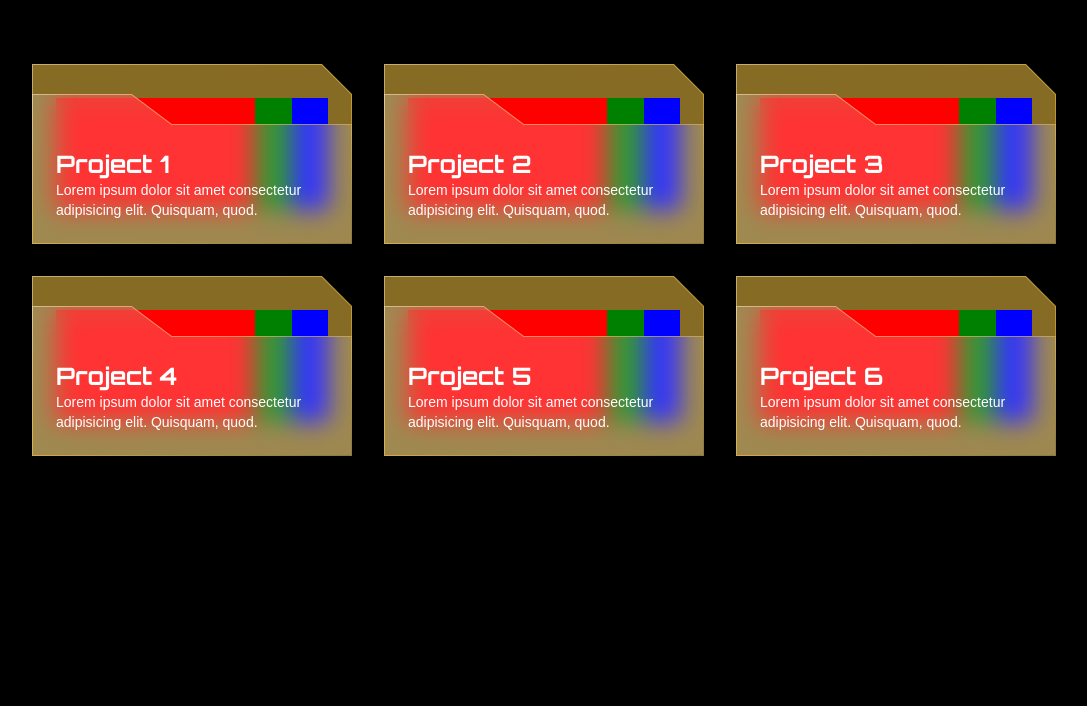
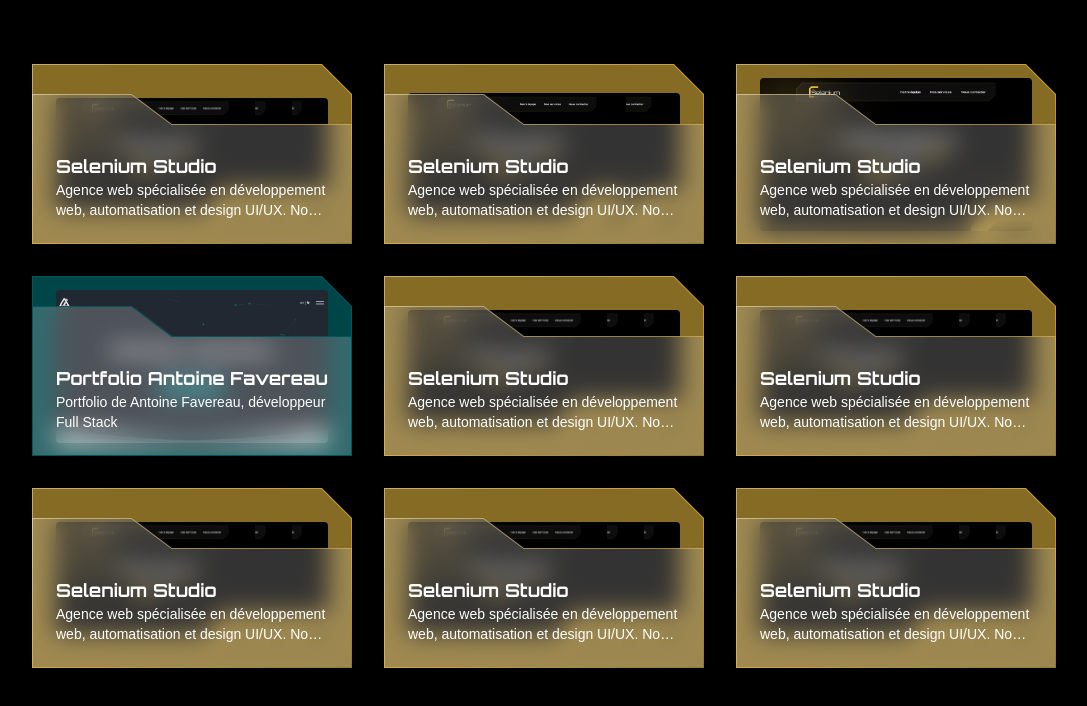
Before and after one commit to Agency-Titanium-Labs/selenium-website, a Next.js app: page /projects in a window 1280 px wide. Shown: the top 706 px of the page, without its empty margins (96-1183 px from the left). Built offline with nearby package versions, Linux system fonts and the light colour scheme; a web font is replaced by a local one.

Commit message:
improved projects

```diff
--- a/app/projects/page.tsx
+++ b/app/projects/page.tsx
@@ -1,63 +1,194 @@
+"use client";
+
+import Image from "next/image";
 import { twMerge } from "tailwind-merge";
+import { useRef } from "react";
+import gsap from "gsap";
 
-export default function Projects() {
 const projects = [
   {
-      title: "Project 1",
+    title: "Selenium Studio",
     description:
-        "Lorem ipsum dolor sit amet consectetur adipisicing elit. Quisquam, quod.",
-      images: ["1", "2", "3"],
-      link: "#",
+      "Agence web spécialisée en développement web, automatisation et design UI/UX. Nous créons des sites, applications et outils sur mesure adaptés à vos besoins.",
+    images: [
+      "/projects/selenium-studio-hero.png",
+      "/projects/selenium-studio-hero.png",
+      "/projects/selenium-studio-hero.png",
+    ],
+    link: "https://selenium-studio.com",
   },
   {
-      title: "Project 2",
+    title: "Selenium Studio",
     description:
-        "Lorem ipsum dolor sit amet consectetur adipisicing elit. Quisquam, quod.",
-      images: ["1", "2", "3"],
-      link: "#",
+      "Agence web spécialisée en développement web, automatisation et design UI/UX. Nous créons des sites, applications et outils sur mesure adaptés à vos besoins.",
+    images: [
+      "/projects/selenium-studio-hero.png",
+      "/projects/selenium-studio-hero.png",
+    ],
+    link: "https://selenium-studio.com",
   },
   {
-      title: "Project 3",
+    title: "Selenium Studio",
     description:
-        "Lorem ipsum dolor sit amet consectetur adipisicing elit. Quisquam, quod.",
-      images: ["1", "2", "3"],
-      link: "#",
+      "Agence web spécialisée en développement web, automatisation et design UI/UX. Nous créons des sites, applications et outils sur mesure adaptés à vos besoins.",
+    images: ["/projects/selenium-studio-hero.png"],
+    link: "https://selenium-studio.com",
   },
   {
-      title: "Project 4",
-      description:
-        "Lorem ipsum dolor sit amet consectetur adipisicing elit. Quisquam, quod.",
-      images: ["1", "2", "3"],
-      link: "#",
+    title: "Portfolio Antoine Favereau",
+    description: "Portfolio de Antoine Favereau, développeur Full Stack",
+    images: ["/projects/portfolio-antoine-hero.png"],
+    link: "https://antoinefavereau.fr",
+    accentColor: "#00adb5",
   },
   {
-      title: "Project 5",
+    title: "Selenium Studio",
     description:
-        "Lorem ipsum dolor sit amet consectetur adipisicing elit. Quisquam, quod.",
-      images: ["1", "2", "3"],
-      link: "#",
+      "Agence web spécialisée en développement web, automatisation et design UI/UX. Nous créons des sites, applications et outils sur mesure adaptés à vos besoins.",
+    images: [
+      "/projects/selenium-studio-hero.png",
+      "/projects/selenium-studio-hero.png",
+      "/projects/selenium-studio-hero.png",
+    ],
+    link: "https://selenium-studio.com",
   },
   {
-      title: "Project 6",
+    title: "Selenium Studio",
     description:
-        "Lorem ipsum dolor sit amet consectetur adipisicing elit. Quisquam, quod.",
-      images: ["1", "2", "3"],
-      link: "#",
+      "Agence web spécialisée en développement web, automatisation et design UI/UX. Nous créons des sites, applications et outils sur mesure adaptés à vos besoins.",
+    images: [
+      "/projects/selenium-studio-hero.png",
+      "/projects/selenium-studio-hero.png",
+      "/projects/selenium-studio-hero.png",
+    ],
+    link: "https://selenium-studio.com",
+  },
+  {
+    title: "Selenium Studio",
+    description:
+      "Agence web spécialisée en développement web, automatisation et design UI/UX. Nous créons des sites, applications et outils sur mesure adaptés à vos besoins.",
+    images: [
+      "/projects/selenium-studio-hero.png",
+      "/projects/selenium-studio-hero.png",
+      "/projects/selenium-studio-hero.png",
+    ],
+    link: "https://selenium-studio.com",
+  },
+  {
+    title: "Selenium Studio",
+    description:
+      "Agence web spécialisée en développement web, automatisation et design UI/UX. Nous créons des sites, applications et outils sur mesure adaptés à vos besoins.",
+    images: [
+      "/projects/selenium-studio-hero.png",
+      "/projects/selenium-studio-hero.png",
+      "/projects/selenium-studio-hero.png",
+    ],
+    link: "https://selenium-studio.com",
+  },
+  {
+    title: "Selenium Studio",
+    description:
+      "Agence web spécialisée en développement web, automatisation et design UI/UX. Nous créons des sites, applications et outils sur mesure adaptés à vos besoins.",
+    images: [
+      "/projects/selenium-studio-hero.png",
+      "/projects/selenium-studio-hero.png",
+      "/projects/selenium-studio-hero.png",
+    ],
+    link: "https://selenium-studio.com",
   },
 ];
 
+function ProjectCard({
+  project,
+  index,
+}: {
+  project: (typeof projects)[0];
+  index: number;
+}) {
+  const cardRef = useRef<HTMLDivElement>(null);
+
+  const handleMouseMove = (e: React.MouseEvent<HTMLDivElement>) => {
+    if (!cardRef.current) return;
+
+    const rect = cardRef.current.getBoundingClientRect();
+    const x = e.clientX - rect.left;
+    const y = e.clientY - rect.top;
+
+    const centerX = rect.width / 2;
+    const centerY = rect.height / 2;
+
+    const rotateX = (y - centerY) / 10;
+    const rotateY = (centerX - x) / 10;
+
+    gsap.to(cardRef.current, {
+      rotateX: rotateX,
+      rotateY: rotateY,
+      scale: 1.1,
+      duration: 0.5,
+      ease: "power2.out",
+      overwrite: true,
+    });
+
+    // Parallax effect for the background and text
+    const bg = cardRef.current.querySelector(".bg-parallax");
+    if (bg) {
+      gsap.to(bg, {
+        x: (x - centerX) / 20,
+        y: (y - centerY) / 20,
+        duration: 0.5,
+        ease: "power2.out",
+        overwrite: true,
+      });
+    }
+  };
+
+  const handleMouseLeave = () => {
+    if (!cardRef.current) return;
+    gsap.to(cardRef.current, {
+      rotateX: 0,
+      rotateY: 0,
+      scale: 1,
+      duration: 0.5,
+      ease: "power2.out",
+      overwrite: true,
+    });
+
+    const bg = cardRef.current.querySelector(".bg-parallax");
+    if (bg) {
+      gsap.to(bg, {
+        x: 0,
+        y: 0,
+        duration: 0.5,
+        ease: "power2.out",
+        overwrite: true,
+      });
+    }
+  };
+
   return (
-    <div className="grid place-items-center px-8 py-16">
-      <div className="w-full max-w-5xl grid grid-cols-3 gap-8">
-        {projects.map((project) => (
     <div
-            key={project.title}
-            className="group relative flex items-end aspect-video transform-3d rotate-y-0 hover:rotate-y-12 transition-transform duration-300 perspective-distant hover:z-10"
+      ref={cardRef}
+      onMouseMove={handleMouseMove}
+      onMouseLeave={handleMouseLeave}
+      className="group relative flex items-end aspect-video transform-3d perspective-distant hover:z-10"
+      style={{
+        transformStyle: "preserve-3d",
+      }}
     >
       <div
-              className="absolute top-0 left-0 w-full h-full bg-[#866B25] backdrop-blur-md [--corner-size:30px] transform rotate-x-0 origin-bottom group-hover:rotate-x-2 transition-transform duration-300"
+        className={twMerge(
+          "absolute top-0 left-0 w-full h-full backdrop-blur-md [--corner-size:30px] transform rotate-x-0 origin-bottom group-hover:rotate-x-2 transition-transform duration-300 bg-parallax",
+          !project.accentColor && "bg-[#866B25]",
+        )}
         style={
           {
+            ...(project.accentColor && {
+              backgroundColor: `color-mix(
+                in srgb,
+                ${project.accentColor} 40%,
+                black
+              )`,
+            }),
             clipPath: `polygon(
               0 0,
               calc(100% - var(--corner-size)) 0,
@@ -70,9 +201,20 @@
         }
       >
         <div
-                className="absolute inset-0 bg-linear-160 from-primary-lighter/50 via-primary/50 to-primary-dark/50 -z-1"
+          className={twMerge(
+            "absolute inset-0 -z-1",
+            !project.accentColor &&
+              "bg-linear-160 from-primary-lighter/50 via-primary/50 to-primary-dark/50",
+          )}
           style={
             {
+              ...(project.accentColor && {
+                backgroundColor: `color-mix(
+                in srgb,
+                ${project.accentColor} 50%,
+                black
+              )`,
+              }),
               "--border-width": "1px",
               clipPath: `polygon(
                 0 0,
@@ -93,19 +235,28 @@
           }
         ></div>
       </div>
-            <div className="absolute top-0 left-0 w-full h-full flex items-center justify-center p-6 space-x-[-60%] group-hover:space-x-[-20%] transition-all duration-300">
-              {project.images.map((image, index) => (
+      <div className="absolute top-0 left-0 w-full h-full flex items-center justify-center p-6 space-x-[-60%] group-hover:space-x-[-20%] transform -rotate-x-0 origin-bottom group-hover:-rotate-x-10 transition-all duration-300">
+        {project.images.map((image, i) => {
+          const total = project.images.length;
+          const rotation = (i - (total - 1) / 2 + 0.3) * 15;
+          return (
             <div
-                  key={index}
+              key={i}
               className={twMerge(
-                    "grow aspect-video origin-bottom rotate-0 transition-all duration-300",
-                    "group-hover:-translate-y-4/5",
-                    index === 0 && "z-3 group-hover:-rotate-[15deg] bg-[red]",
-                    index === 1 && "z-2 group-hover:rotate-0 bg-[green]",
-                    index === 2 && "z-1 group-hover:rotate-[15deg] bg-[blue]",
+                "relative grow aspect-video origin-bottom rotate-0 transition-all duration-300",
+                "group-hover:mb-[30%] group-hover:[transform:rotate(var(--rotation))]",
               )}
-                ></div>
-              ))}
+              style={
+                {
+                  zIndex: total - i,
+                  "--rotation": `${rotation}deg`,
+                } as React.CSSProperties
+              }
+            >
+              <Image src={image} alt="" fill className="object-cover rounded" />
+            </div>
+          );
+        })}
       </div>
       <div
         className="relative h-5/6 bg-grey-lightest/20 backdrop-blur-md [--corner-size-x:40px] [--corner-size-y:30px] [--left-size:100px] p-6 flex flex-col justify-end transform -rotate-x-0 origin-bottom group-hover:-rotate-x-30 transition-transform duration-300 z-4"
@@ -124,9 +275,20 @@
         }
       >
         <div
-                className="absolute inset-0 bg-linear-160 from-primary-lighter/50 via-primary/50 to-primary-dark/50 -z-1"
+          className={twMerge(
+            "absolute inset-0 -z-1",
+            !project.accentColor &&
+              "bg-linear-160 from-primary-lighter/50 via-primary/50 to-primary-dark/50",
+          )}
           style={
             {
+              ...(project.accentColor && {
+                backgroundColor: `color-mix(
+                in srgb,
+                ${project.accentColor} 50%,
+                black
+              )`,
+              }),
               "--border-width": "1px",
               clipPath: `polygon(
                 0 0,
@@ -149,11 +311,24 @@
           }
         ></div>
         <div>
-                <h2 className="font-bold text-2xl">{project.title}</h2>
-                <p className="text-sm">{project.description}</p>
+          <h2 className="font-bold text-lg line-clamp-1">{project.title}</h2>
+          <p className="text-sm line-clamp-2">{project.description}</p>
         </div>
       </div>
     </div>
+  );
+}
+
+export default function Projects() {
+  return (
+    <div className="grid place-items-center px-8 py-16">
+      <div className="w-full max-w-5xl grid grid-cols-3 gap-8">
+        {projects.map((project, index) => (
+          <ProjectCard
+            key={project.title + index}
+            project={project}
+            index={index}
+          />
         ))}
       </div>
     </div>
```
Also changed, not shown: public/projects/portfolio-antoine-hero.png (added), public/projects/selenium-studio-hero.png (added). Lines whose indentation alone changed are shown as unchanged.
